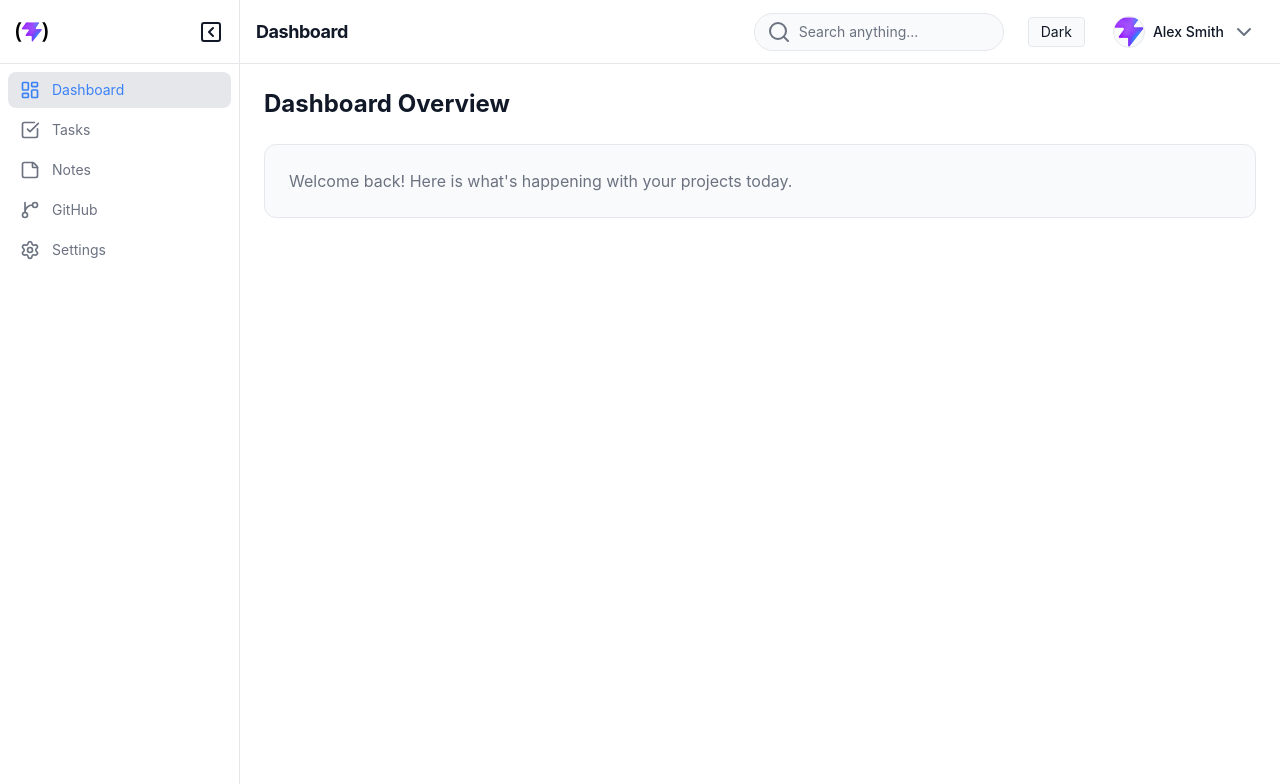
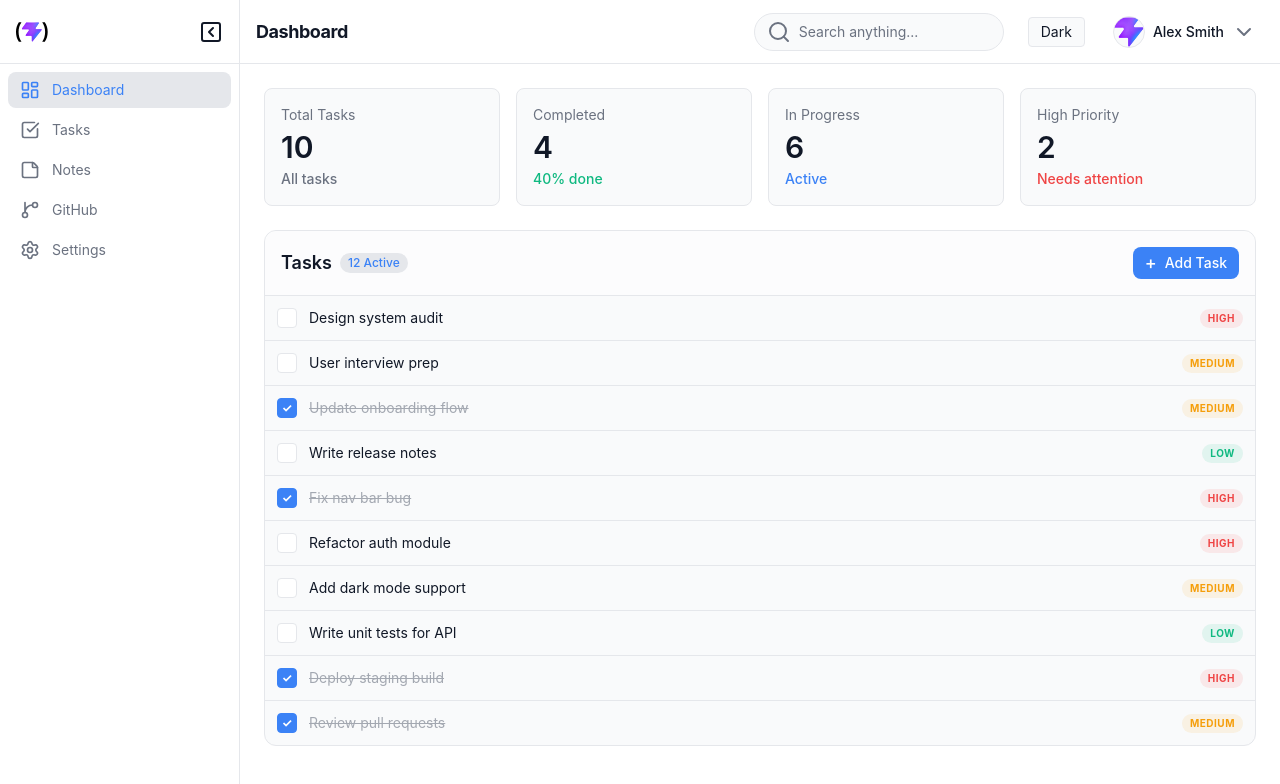
Before and after one commit to sameershah7/dev-flow, a React (Vite) app: page / in a window 1280 px wide. Shown: the top 784 px of the page. Built offline with nearby package versions, Linux system fonts and the light colour scheme.

Commit message:
add statsCard and Taklist to Dashboard

```diff
--- a/src/features/dashboard/DashboardPage.tsx
+++ b/src/features/dashboard/DashboardPage.tsx
@@ -1,15 +1,97 @@
+import ChartHeader from "./components/ChartHeader";
+import TaskItem from "./components/TaskItem";
+import StatsCard from "./components/StatsCard";
+import { useState } from "react";
+
+interface Task {
+    id: number;
+    name: string;
+    due: string;
+    priority: "high" | "med" | "low";
+    done: boolean;
+}
+
 export function DashboardPage() {
+    const [tasks, setTasks] = useState<Task[]>(tasksData);
+
+    const handleToggle = (id: number | string) => {
+        setTasks(prev => prev.map(i => i.id === Number(id) ? { ...i, done: !i.done } : i));
+    }
+
+    // Data for statCard
+    const totalTask = tasks.length;
+    const completedTask = tasks.filter(i => i.done === true).length;
+    const inProgress = tasks.filter(i => i.done === false).length;
+    const highPriority = tasks.filter(i => i.priority === "high" && i.done !== true).length;
+    const completionPercentage = totalTask > 0 ? Math.round((completedTask / totalTask) * 100) : 0;
+
     return (
         <div className="space-y-6">
-            <h1 className="text-2xl font-bold text-text-main">
-                Dashboard Overview
-            </h1>
+            {/* Stats Grid */}
+            <div className="grid grid-cols-1 sm:grid-cols-2 lg:grid-cols-4 gap-4">
+                <StatsCard
+                    label="Total Tasks"
+                    delta="All tasks"
+                    value={totalTask}
+                    color="var(--color-text-muted)"
+                />
+                <StatsCard
+                    label="Completed"
+                    delta={`${completionPercentage}% done`}
+                    value={completedTask}
+                    color="var(--color-success)"
+                />
+                <StatsCard
+                    label="In Progress"
+                    delta="Active"
+                    value={inProgress}
+                    color="var(--color-primary)"
+                />
+                <StatsCard
+                    label="High Priority"
+                    delta="Needs attention"
+                    value={highPriority}
+                    color="var(--color-error)"
+                />
 
-            <div className="p-6 bg-surface border border-border rounded-xl">
-                <p className="text-text-muted">
-                    Welcome back! Here is what's happening with your projects today.
-                </p>
+            </div>
+
+            {/* Tasks Container */}
+            <div className="bg-surface border border-border rounded-xl overflow-hidden min-h-[350px]">
+                <ChartHeader />
+
+                <div className="flex flex-col">
+                    {tasks.map((item) => (
+                        <TaskItem
+                            key={item.id}
+                            id={item.id.toString()}
+                            title={item.name}
+                            priority={item.priority === "med" ? "Medium" : item.priority === "high" ? "High" : "Low"}
+                            isCompleted={item.done}
+                            onToggle={handleToggle}
+                        />))}
+                </div>
+
+                {tasks.length === 0 && (
+                    <div className="p-10 text-center text-text-muted italic">
+                        All caught up!
+                    </div>
+                )}
             </div>
         </div>
     );
 }
+
+
+const tasksData: Task[] = [
+    { id: 1, name: "Design system audit", due: "Apr 24", priority: "high", done: false },
+    { id: 2, name: "User interview prep", due: "Apr 25", priority: "med", done: false },
+    { id: 3, name: "Update onboarding flow", due: "Apr 26", priority: "med", done: true },
+    { id: 4, name: "Write release notes", due: "Apr 28", priority: "low", done: false },
+    { id: 5, name: "Fix nav bar bug", due: "Apr 22", priority: "high", done: true },
+    { id: 6, name: "Refactor auth module", due: "Apr 29", priority: "high", done: false },
+    { id: 7, name: "Add dark mode support", due: "May 1", priority: "med", done: false },
+    { id: 8, name: "Write unit tests for API", due: "May 3", priority: "low", done: false },
+    { id: 9, name: "Deploy staging build", due: "Apr 23", priority: "high", done: true },
+    { id: 10, name: "Review pull requests", due: "Apr 22", priority: "med", done: true },
+];
--- /dev/null
+++ b/src/features/dashboard/components/ChartHeader.tsx
@@ -0,0 +1,19 @@
+export default function ChartHeader() {
+    return (
+        <div className="flex w-full items-center justify-between p-4 border-b border-border bg-bg/50">
+            <div className="flex items-center gap-2">
+                <h2 className="text-lg font-semibold text-text-main">Tasks</h2>
+                <span className="px-2 py-0.5 text-xs bg-active text-primary rounded-full font-medium">
+                    12 Active
+                </span>
+            </div>
+
+            <button className="flex items-center gap-2 px-3 py-1.5 bg-primary text-white hover:opacity-90 rounded-lg text-sm font-medium transition-all active:scale-95">
+                {/* You can replace this + with an actual icon like <PlusIcon /> */}
+                <span className="text-lg leading-none">+</span>
+                <span className="hidden sm:inline">Add Task</span>
+            </button>
+
+        </div>
+    )
+}
--- /dev/null
+++ b/src/features/dashboard/components/StatsCard.tsx
@@ -0,0 +1,19 @@
+interface StatsProps {
+    label: string;
+    value: number | string;
+    delta: string;
+    color?: string;
+}
+
+export default function StatsCard({ label, value, delta, color }: StatsProps) {
+    return (
+        <div className="p-4 border border-border rounded-lg w-full bg-surface ">
+            <p className="text-sm text-text-muted">{label}</p>
+            <h3 className="text-3xl font-semibold mt-1 text-text-main">{value}</h3>
+            <p className="text-sm mt-1 font-medium"
+                style={{ color: color || 'var(--color-primary)' }}>
+                {delta}
+            </p>
+        </div>
+    );
+}
--- /dev/null
+++ b/src/features/dashboard/components/TaskItem.tsx
@@ -0,0 +1,41 @@
+interface TaskProps {
+    id: string;
+    title: string;
+    priority: "High" | "Medium" | "Low";
+    isCompleted: boolean;
+    onToggle: (id: string) => void;
+}
+
+export default function TaskItem({ id, title, priority, isCompleted, onToggle }: TaskProps) {
+    const priorityColors = {
+        High: "text-error bg-error/10",
+        Medium: "text-warning bg-warning/10",
+        Low: "text-success bg-success/10",
+    };
+
+    return (
+        <li className="flex items-center justify-between p-3 hover:bg-hover transition-colors border-b border-border last:border-0 group">
+            <div className="flex items-center gap-3">
+
+                <input
+                    type="checkbox"
+                    checked={isCompleted}
+                    onChange={() => onToggle(id)}
+                    className="appearance-none w-5 h-5 cursor-pointer rounded border border-border bg-bg
+                            checked:bg-primary checked:border-primary flex items-center justify-center transition-colors duration-200
+                            after:content-['✓'] after:text-white after:text-xs after:font-bold after:opacity-0 checked:after:opacity-100 "
+                />
+                <span className={`text-sm transition-all duration-300 ${isCompleted
+                    ? "line-through text-text-muted opacity-60"
+                    : "text-text-main"
+                    }`}>
+                    {title}
+                </span>
+            </div>
+
+            <span className={`text-[10px] uppercase tracking-wider font-bold px-2 py-0.5 rounded-full ${priorityColors[priority]}`}>
+                {priority}
+            </span>
+        </li>
+    );
+}
--- a/src/shared/components/layout/DashboardLayout.tsx
+++ b/src/shared/components/layout/DashboardLayout.tsx
@@ -23,10 +23,10 @@ export function DashboardLayout() {
                 onCloseMobile={handleCloseSidebar}
             />
 
-            <main className="flex-1 flex flex-col h-screen overflow-y-auto">
+            <main className="flex-1 h-screen">
                 <Navbar onToggleSidebar={handleToggleSidebar} />
 
-                <div className="p-4 md:p-6">
+                <div className="h-[calc(100vh-4rem)] p-4 md:p-6 overflow-y-auto">
                     <Outlet />
                 </div>
             </main>
```
